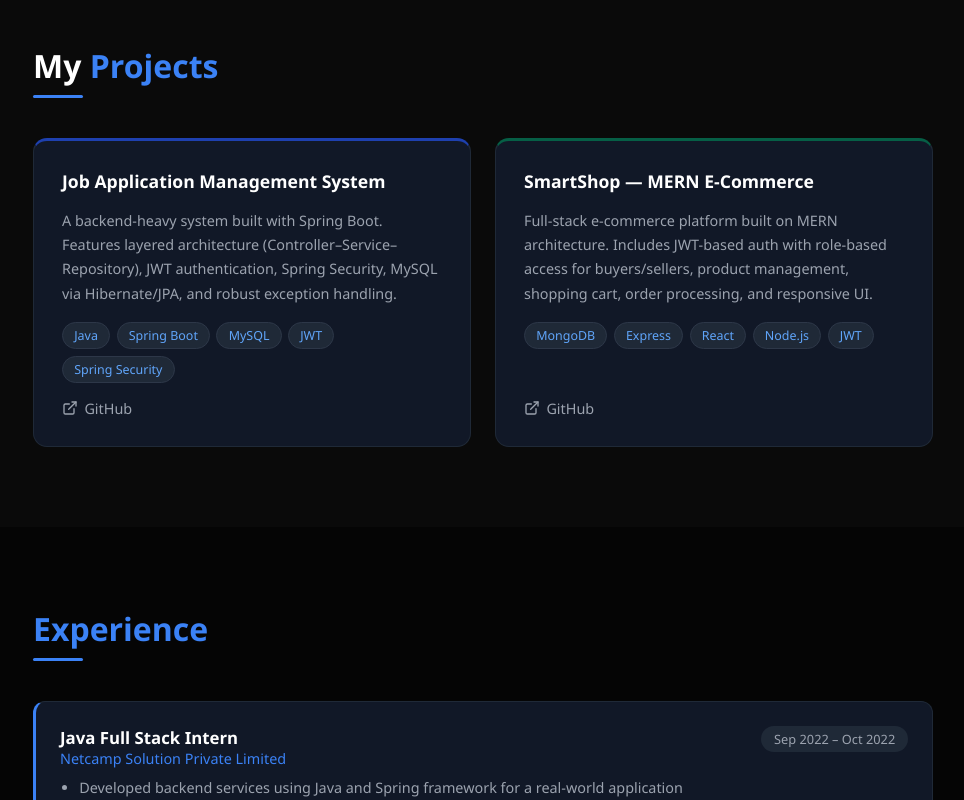
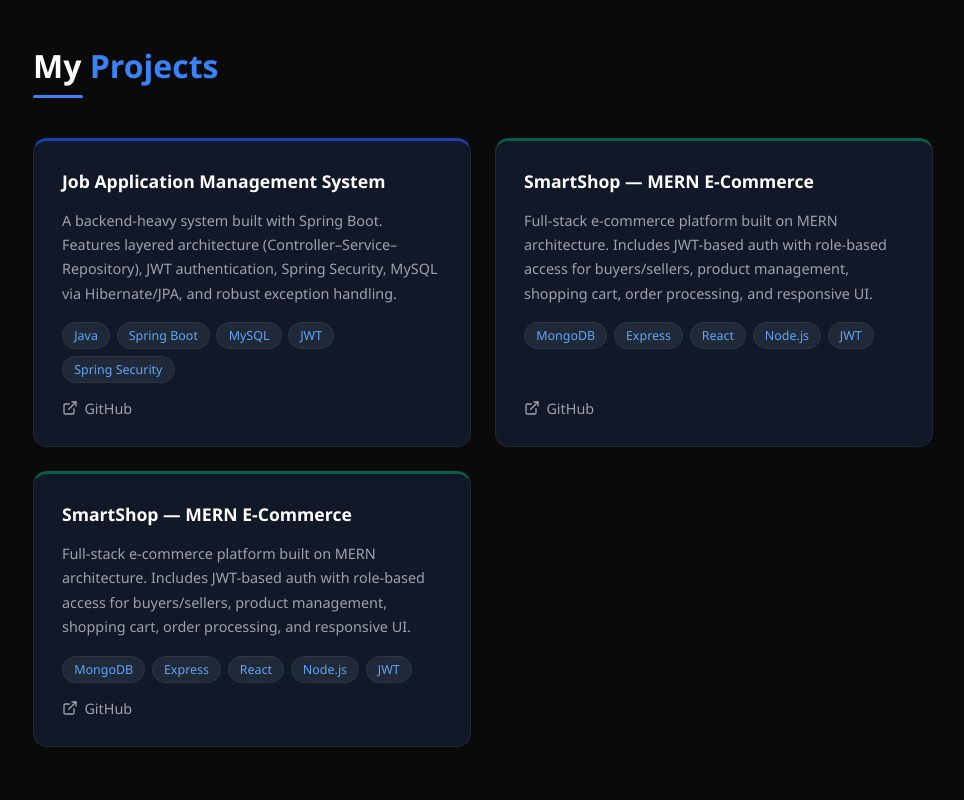
Before and after one commit to sumitpandey7454/my-portfolio, a React (Vite) app: page / in a window 1280 px wide. Shown: the part 2000-2800 px from the top of the page, without its empty margins (157-1121 px from the left). Built offline with nearby package versions, Linux system fonts and the light colour scheme.

Commit message:
add ats resume project

```diff
--- a/src/components/Projects.jsx
+++ b/src/components/Projects.jsx
@@ -7,6 +7,13 @@ const projects = [
     tech: ['Java', 'Spring Boot', 'MySQL', 'JWT', 'Spring Security'],
     github : 'https://github.com/sumitpandey7454/JOBSEA/tree/main',
     color: '#1e40af'
+  },
+  {
+    title: 'SmartShop — MERN E-Commerce',
+    desc: 'Full-stack e-commerce platform built on MERN architecture. Includes JWT-based auth with role-based access for buyers/sellers, product management, shopping cart, order processing, and responsive UI.',
+    tech: ['MongoDB', 'Express', 'React', 'Node.js', 'JWT'],
+    github: 'https://github.com/sumitpandey7454/e-commerce-website',
+    color: '#065f46'
   },
   {
     title: 'SmartShop — MERN E-Commerce',
```
